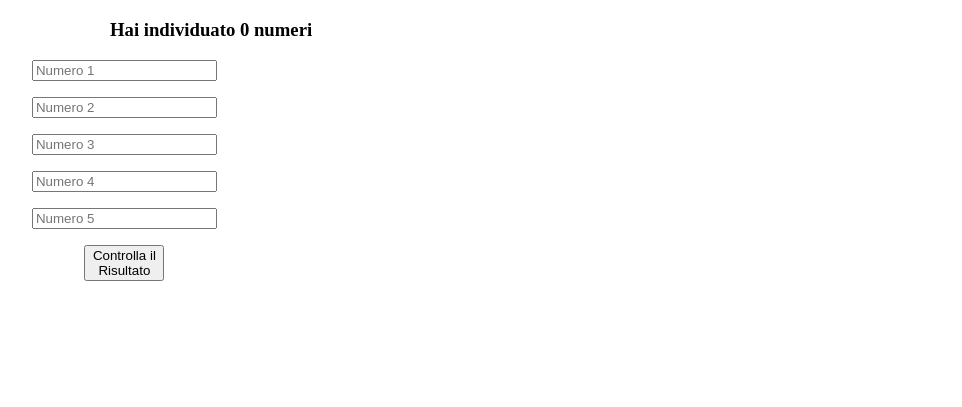
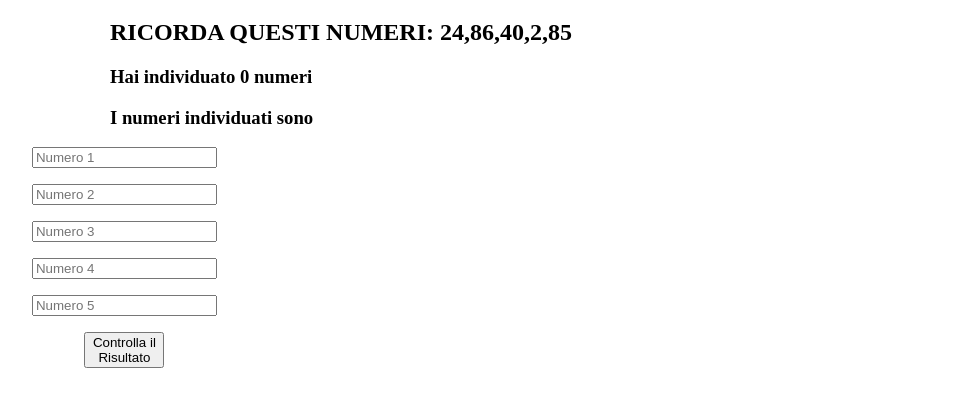
Before and after one commit to LookasWasTaken/js-simon, a plain HTML site: page index.html in a window 1280 px wide. Both pictures are taken after a click on the button "Controlla il Risultato". Shown: the part 61-468 px from the top of the page, without its empty margins (10-972 px from the left). Drawn offline with Linux system fonts and the light colour scheme.

Commit message:
add  guessed numbers

```diff
--- a/assets/js/main.js
+++ b/assets/js/main.js
@@ -28,14 +28,22 @@ const arrayNumbers = [];
 
 const userNumber = [];
 
+// Dichiaro un array vuoto di numeri individuati
+
+const guessedNumbers = [];
+
 // Dichiaro una variabile score
 
 let score = 0;
 console.log("Score", score)
 
-// Seleziono il contenitore del resultato
+// Seleziono il contenitore del risultato
 
 const result = document.getElementById("result");
+
+// Selezione il contenitore del counter
+
+const counter = document.getElementById("counter");
 
 // Richiamo la funzione show Number
 
@@ -47,7 +55,7 @@ randomNumbers.append(arrayNumbers);
 
 setTimeout(() => {
   randomNumbers.innerHTML = "";
-}, 3000);
+}, 30000);
 
 // Pusho gli elementi nell'array vuoto tramite un ciclo for (i <= 5 sta per le volte che deve iterare)
 
@@ -88,12 +96,14 @@ check.addEventListener("click", function () {
   userNumber.push(numberFive);
 
   console.log(userNumber, "Numeri utente");
-  console.log("Score2", score)
   for (let i = 0; i < userNumber.length; i++) {
     if (arrayNumbers.includes(Number(userNumber[i]))) {
       score++;
+      guessedNumbers.push(Number(userNumber[i]));
     }
   }
-  console.log("Score3", score)
+  console.log(guessedNumbers, "Numeri individuati")
+  console.log("Score Aggiornato", score)
   result.innerHTML = `Hai individuato ${score} numeri`;
+  counter.innerHTML = `I numeri individuati sono ${guessedNumbers}`;
 });
--- a/index.html
+++ b/index.html
@@ -11,6 +11,7 @@
     <h1>Ricorda i Numeri a mente perchè spariranno tra 30 secondi!</h1>
     <h2 id="randomNumbers">RICORDA QUESTI NUMERI: </h2>
     <h3 id="result"></h3>
+    <h3 id="counter"></h3>
     <div class="container">
         <input type="text" id="n1" placeholder="Numero 1">
         <input type="text" id="n2" placeholder="Numero 2">
```
